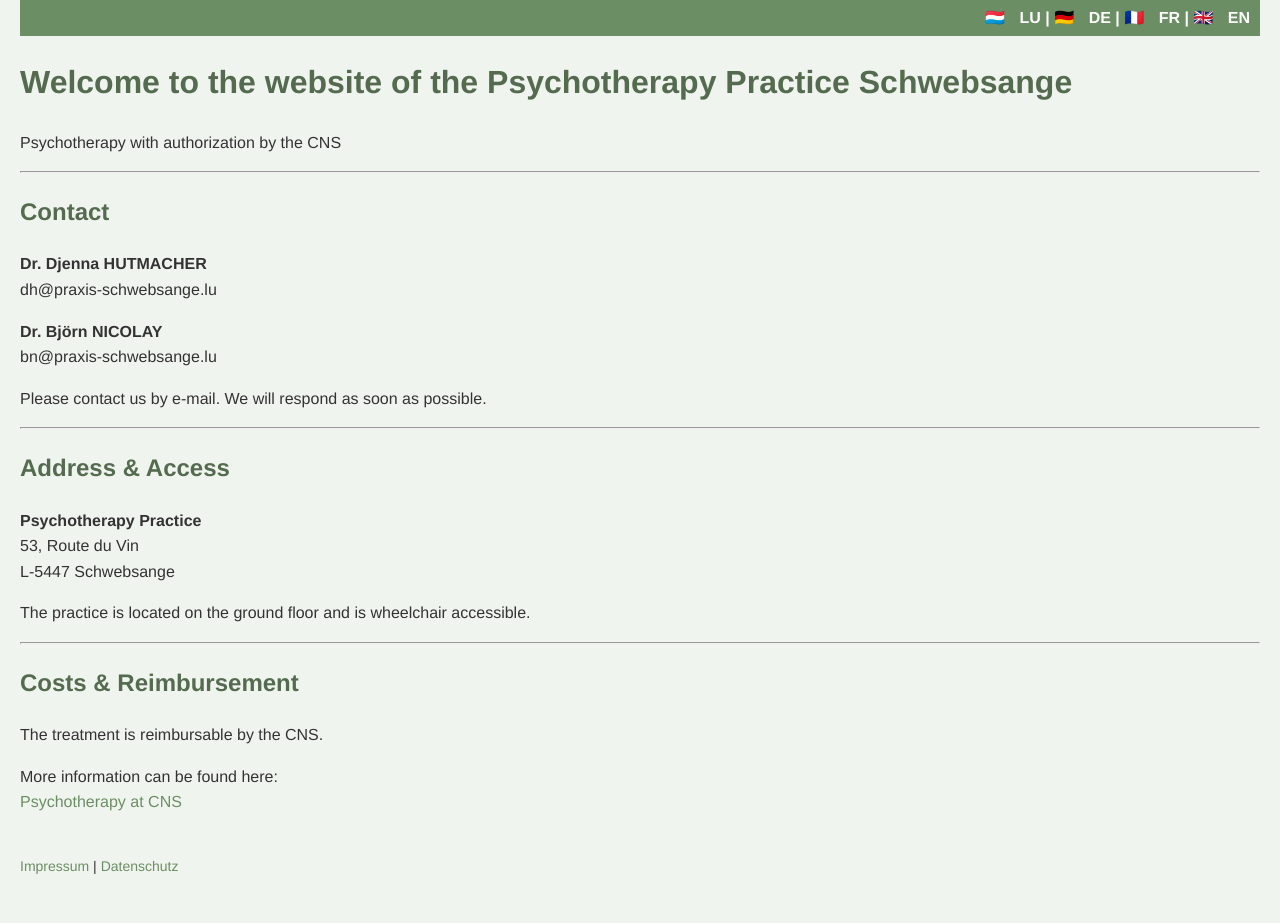
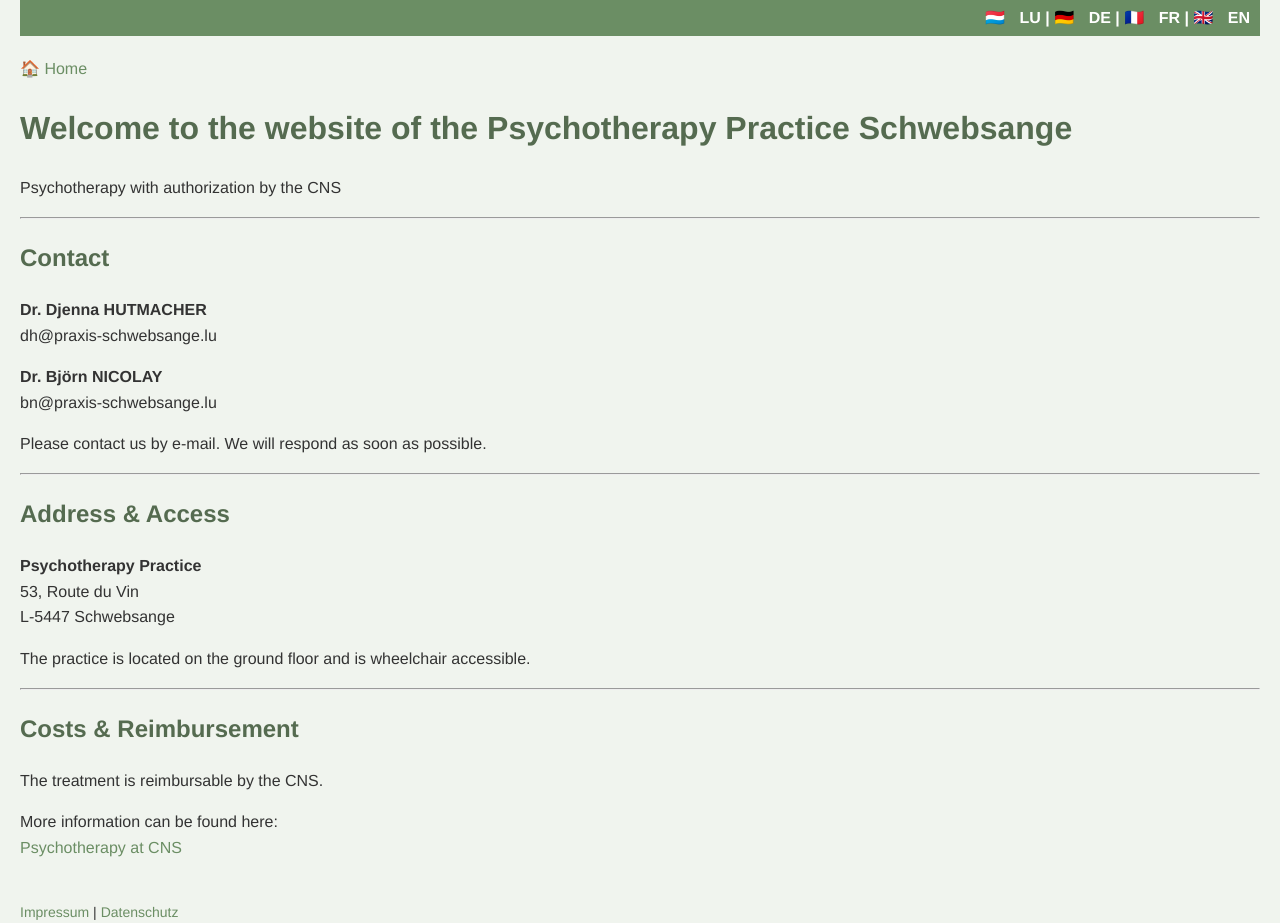
Before and after one commit to bjoernbrightside/praxis-schwebsange, a Jekyll site: the page built from en/index.md, in a window 1280 px wide. Built offline with Jekyll 4.4.1, drawn with Linux system fonts in a browser that asks for light colours; our own code applies the rules of GitHub Pages for plain Markdown files; before the commit the page ends 900 px from its top, so only the background shows below that.

Commit message:
Update default.html

```diff
--- a/_layouts/default.html
+++ b/_layouts/default.html
@@ -15,6 +15,14 @@
       🇫🇷 <a href="/fr/">FR</a> |
       🇬🇧 <a href="/en/">EN</a>
     </div>
+
+      <!-- Home Button -->
+  <div class="home-button">
+    <a href="/{{ page.lang }}/" class="btn">🏠 Home</a>
+  </div>
+
+  <h1>{{ site.title }}</h1>
+</header>
   </header>
 
   <!-- Hauptinhalt -->
```
